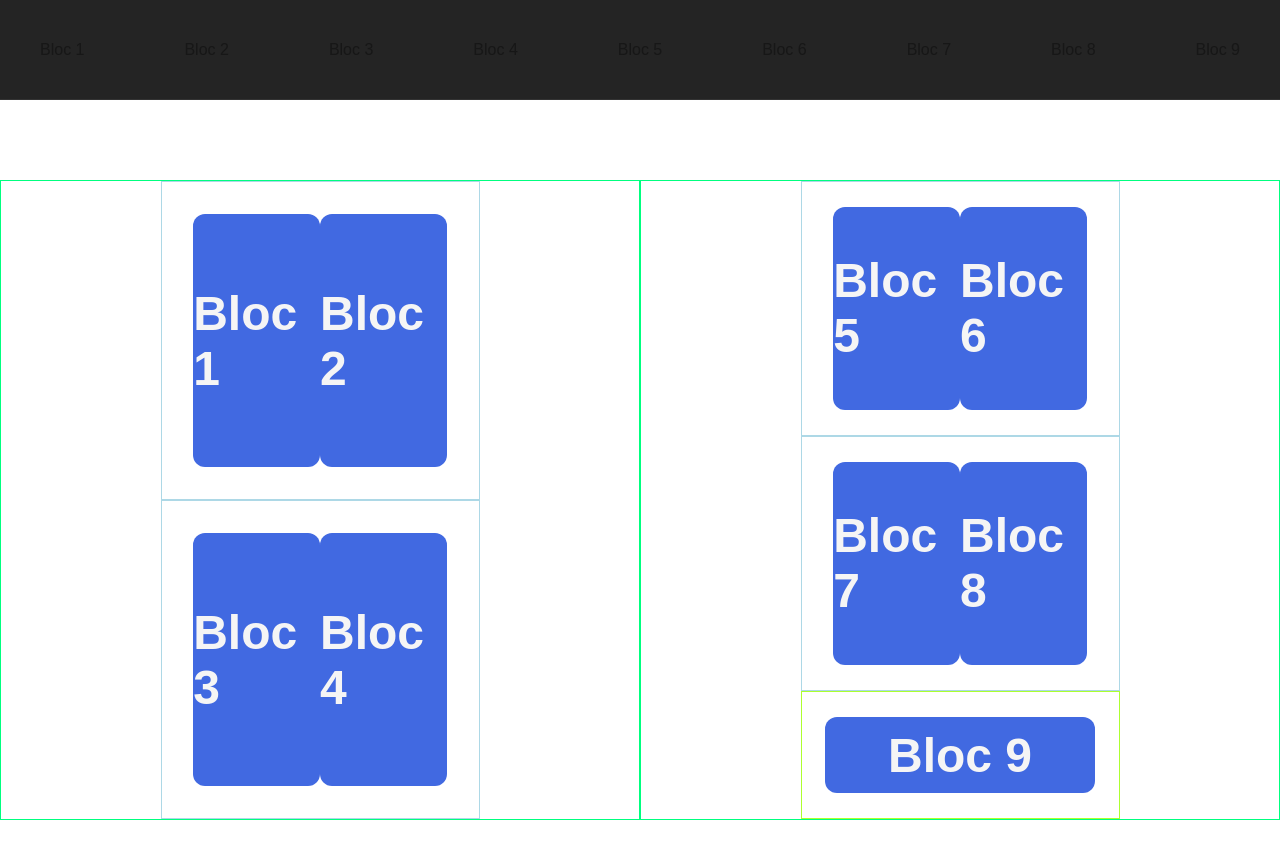
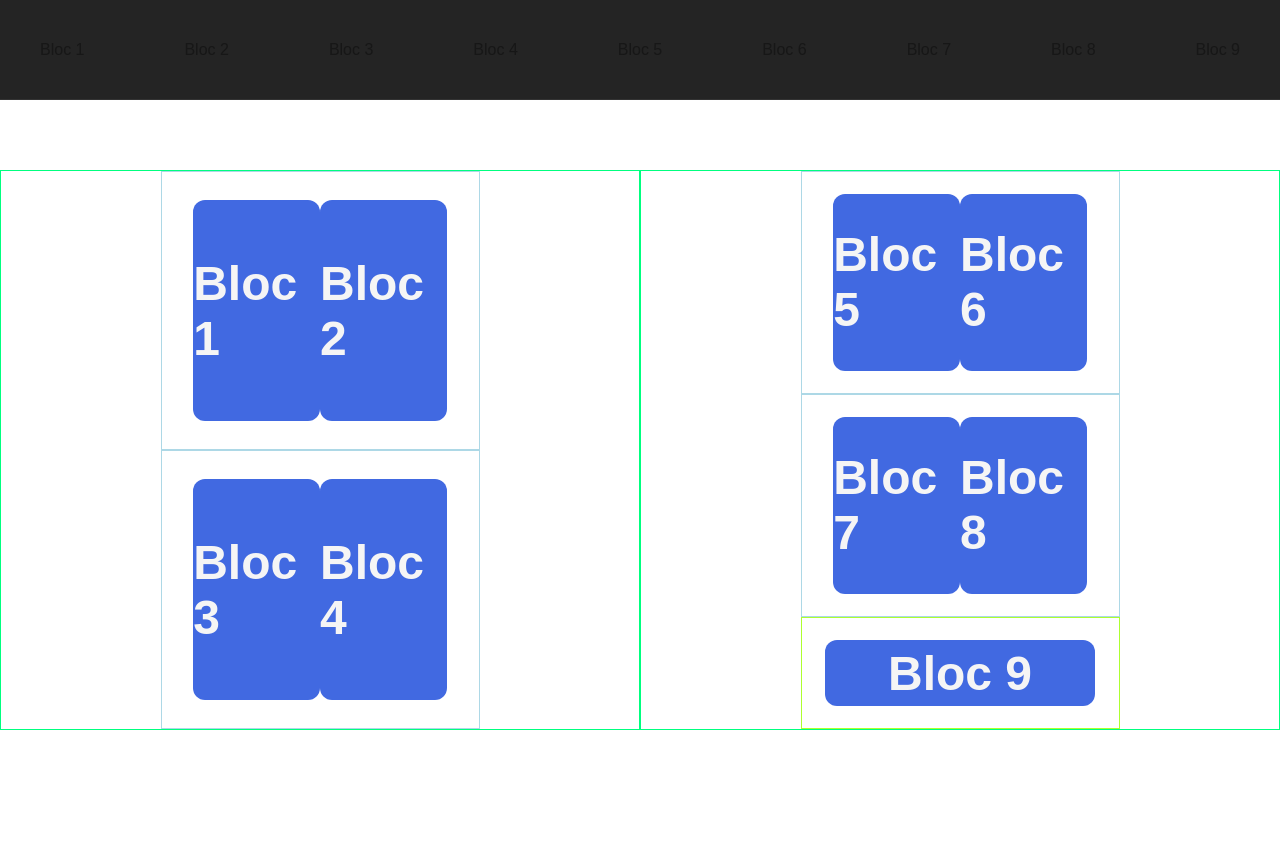
Before and after one commit to TLRKiliann/projet-atelier-it, a Next.js app in the folder my-app/: page / in a window 1280 px wide. Shown: the top 858 px of the page. After the commit the page ends 800 px from the top, so only its background shows below. Built offline with nearby package versions, Linux system fonts and the light colour scheme.

Commit message:
some changes

```diff
--- a/my-app/app/globals.scss
+++ b/my-app/app/globals.scss
@@ -32,7 +32,7 @@ body {
 
 main {
   width: auto;
-  height: 100vh;
+  height: calc(100vh - 100px);
 }
 
 * {
--- a/my-app/app/page.module.scss
+++ b/my-app/app/page.module.scss
@@ -1,5 +1,5 @@
 .page {
-  height: 100vh;
+  height: calc(100vh - 100px);
 
   display: flex;
   flex-direction: row;
@@ -10,7 +10,6 @@
 .container_stack {
   width: 50%;
   height: 80%;
-
 
   display: flex;
   flex-direction: column;
--- a/my-app/app/styles/bloc.module.scss
+++ b/my-app/app/styles/bloc.module.scss
@@ -1,6 +1,6 @@
 .page_bloc {
     width: auto;
-    min-height: 100vh;
+    min-height: calc(100vh - 100px);
     padding: 40px;
 }
 
```
